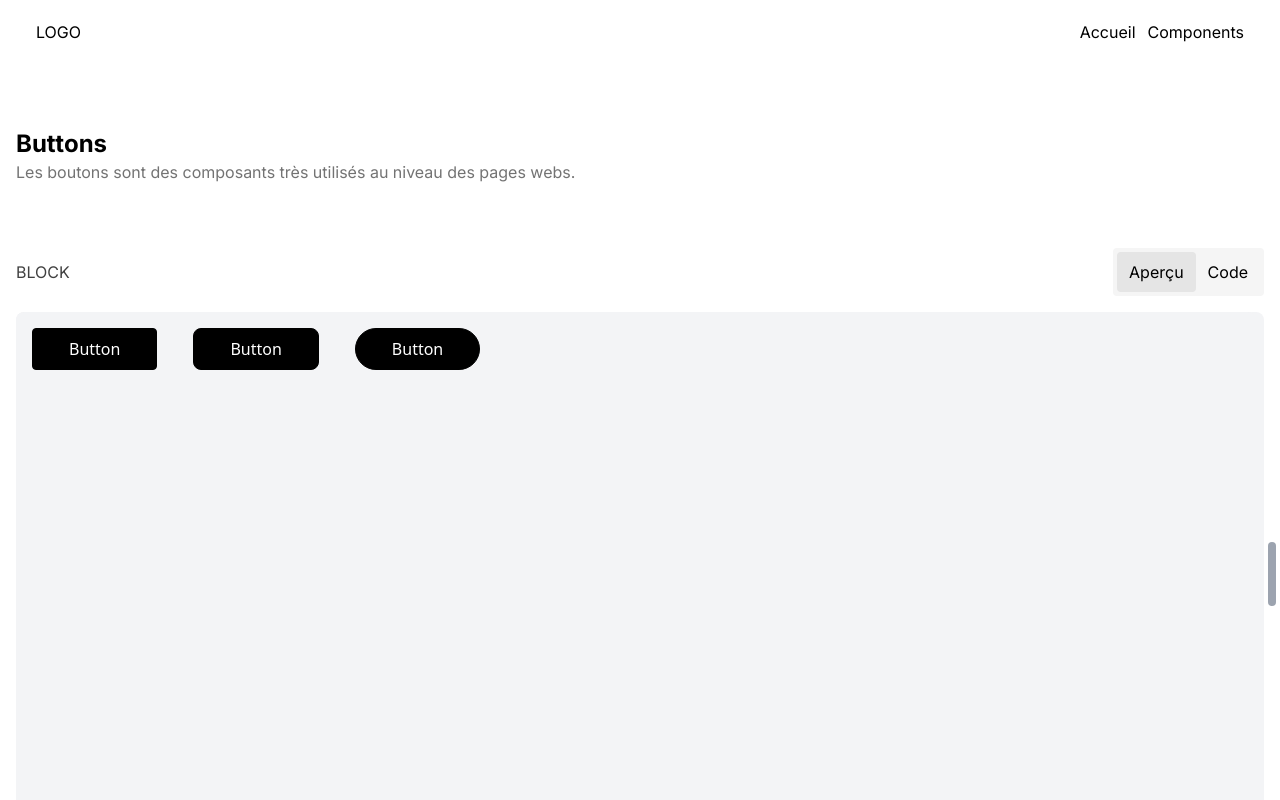
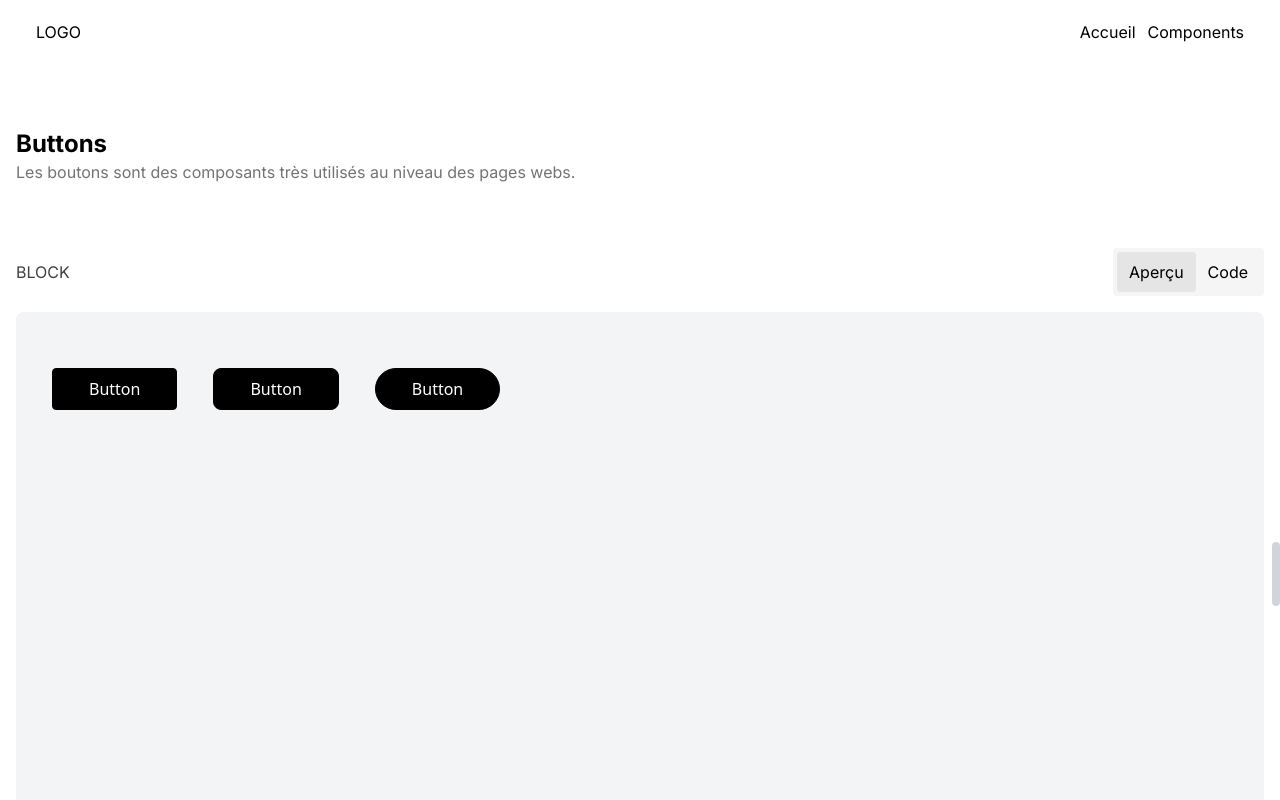
Before and after one commit to Mahmoud-Barry/galsen.ui, a Next.js app: page /components/buttons in a window 1280 px wide. Shown: the top 800 px of the page. Built offline with nearby package versions, Linux system fonts and the light colour scheme.

Commit message:
refac: minor modification to ComponentDetails
- remove the unused props - `title`
- format the document - `prettier`
- add some padding around the previewer

```diff
--- a/components/galsenUiComponents/ComponentDetails.tsx
+++ b/components/galsenUiComponents/ComponentDetails.tsx
@@ -3,17 +3,16 @@
 import { useEffect, useState } from "react";
 import { Panel, PanelGroup, PanelResizeHandle } from "react-resizable-panels";
 import { componentPreviewHtml } from "@/utils/transformers";
-import Prism from 'prismjs';
+import Prism from "prismjs";
 import { removeExtension } from "@/utils";
-require('prismjs/components/prism-cshtml');
+require("prismjs/components/prism-cshtml");
 
 type PropsType = {
-  title: string;
   file: string;
   category: string;
 };
 
-const ComponentDetails = ({ title, file, category }: PropsType) => {
+const ComponentDetails = ({ file, category }: PropsType) => {
   const [tab, setTab] = useState<"preview" | "code">("preview");
 
   const [code, setCode] = useState<string | undefined>("");
@@ -29,36 +28,36 @@ const ComponentDetails = ({ title, file, category }: PropsType) => {
 
   return (
     <article className="w-full grid grid-cols-[auto_auto] gap-y-4 items-center">
-      <h2 className="text-neutral-700">{removeExtension(".html", file).toUpperCase()}</h2>
+      <h2 className="text-neutral-700">
+        {removeExtension(".html", file).toUpperCase()}
+      </h2>
       <div className="p-1 bg-neutral-100 rounded w-fit justify-self-end">
         <button
           onClick={() => setTab("preview")}
           type="button"
-          className={`py-2 px-3 rounded ${tab === "preview" ? "bg-neutral-200" : "bg-transparent"
-            }`}
+          className={`py-2 px-3 rounded ${
+            tab === "preview" ? "bg-neutral-200" : "bg-transparent"
+          }`}
         >
           Aperçu
         </button>
         <button
           onClick={() => setTab("code")}
           type="button"
-          className={`py-2 px-3 rounded ${tab === "code" ? "bg-neutral-200" : "bg-transparent"
-            }`}
+          className={`py-2 px-3 rounded ${
+            tab === "code" ? "bg-neutral-200" : "bg-transparent"
+          }`}
         >
           Code
         </button>
       </div>
 
-      {/* TODO: use aspect-ratio to center the handle */}
-      {/* // TODO: work on this to have a better display  */}
       <div
         className={`col-span-full h-[600px] ${tab === "code" ? "overflow-x-hidden" : ""}`}
       >
         {tab === "preview" ? (
           <article className="w-full h-full">
-            {code ? <TabPreview code={code} /> : (
-              <p>Loading...</p>
-            )}
+            {code ? <TabPreview code={code} /> : <p>Loading...</p>}
           </article>
         ) : (
           <div className="overflow-hidden h-full g-gray-800 ext-gray-100 rounded-lg">
@@ -70,24 +69,21 @@ const ComponentDetails = ({ title, file, category }: PropsType) => {
   );
 };
 
-// TODO: need to use child components for Preview and Code
 const TabPreview = ({ code }: { code: string }) => {
   return (
     <PanelGroup
-      className="bg-gray-100 rounded-lg relative !overflow-visible"
+      className="bg-gray-100 rounded-lg relative order !overflow-visible"
       direction="horizontal"
     >
-      {/* TODO: make this pane fill the empty widht left by the ResizeHandle */}
       <Panel defaultSize={100} minSize={35}>
-        <div className="w-full h-full flex items-center justify-center bg-gray-100 rounded-lg">
+        <div className="pr-3 pl-5 py-10 w-full h-full flex items-center justify-center bg-gray-100 rounded-lg">
           <iframe
             className="w-full h-full flex items-center justify-center"
             srcDoc={componentPreviewHtml(code)}
           ></iframe>
         </div>
       </Panel>
-      {/* TODO: hide the handle on smaller screen */}
-      <PanelResizeHandle className="w-2 h-16 rounded-full bg-gray-400 translate-x-3 translate-y-[230px]" />
+      <PanelResizeHandle className="w-2 h-16 rounded-full bg-gray-300 translate-x-4 translate-y-[230px] hidden md:block" />
       <Panel className="bg-gray-50 rounded-e-lg" defaultSize={0} />
     </PanelGroup>
   );
@@ -95,10 +91,10 @@ const TabPreview = ({ code }: { code: string }) => {
 
 const TabCode = ({ code }: { code: string }) => {
   // TODO: Do we need to change the language?
-  const [prismClass, setPrismClass] = useState('language-html');
+  const [prismClass, setPrismClass] = useState("language-html");
 
   return (
-    // NOTE: prismJS applies some margin and I don't want that
+    // TODO: prismJS applies some margin and I don't want that
     <pre className="w-full h-full !m-0">
       <code className={prismClass}>{code}</code>
     </pre>
```
